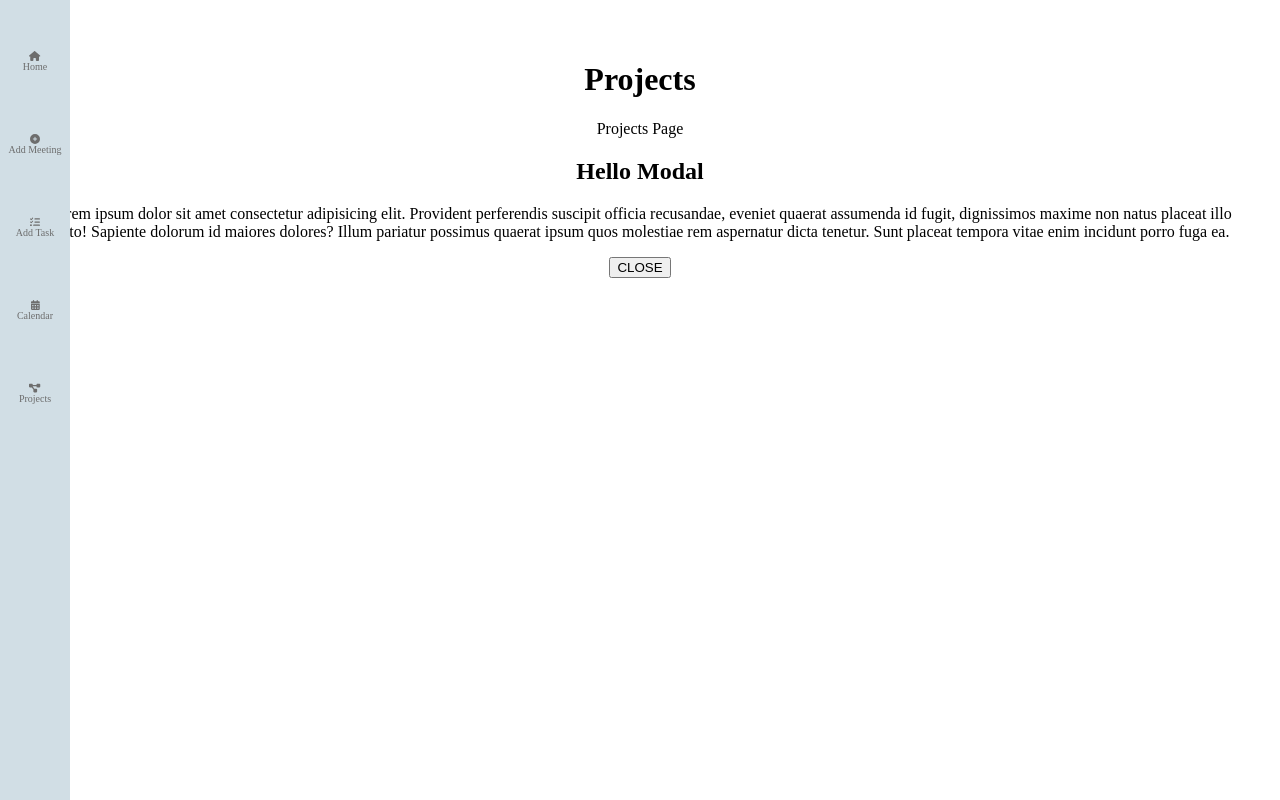
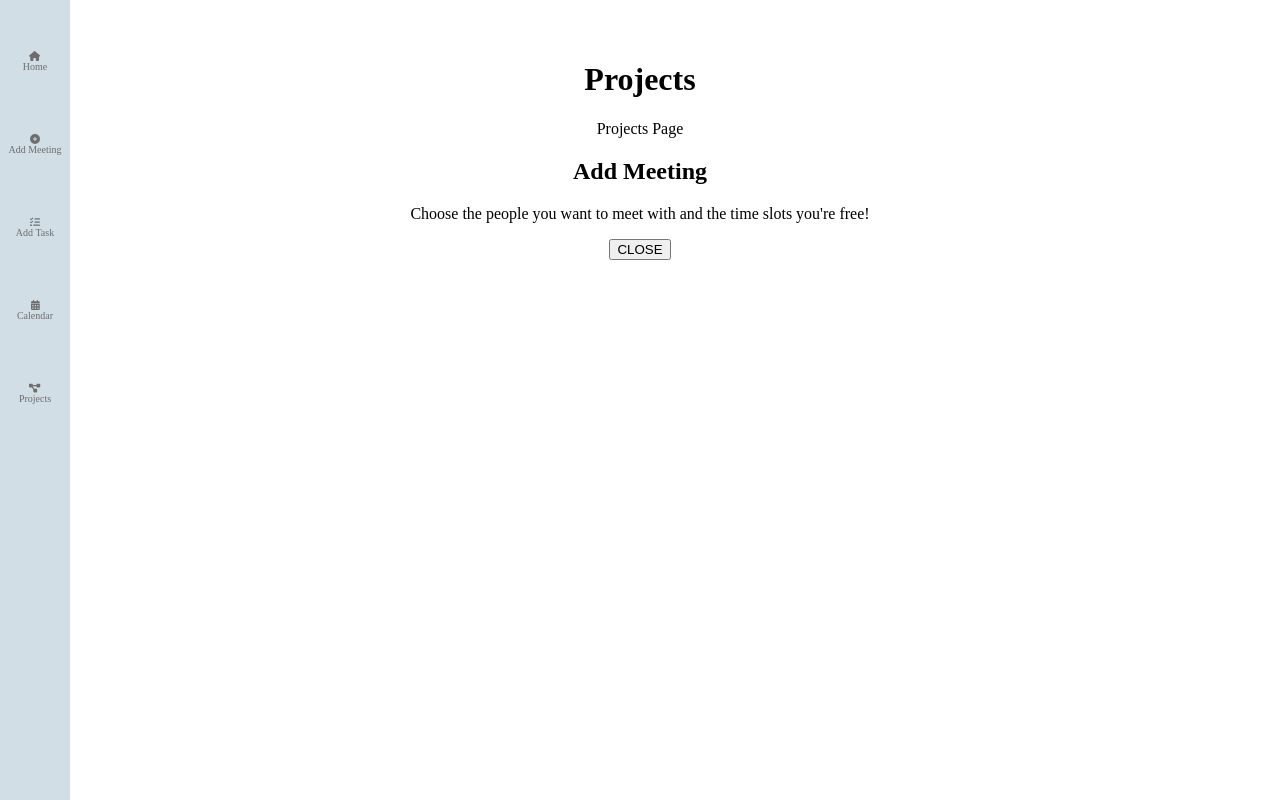
Before and after one commit to kimberlytmq/hackforgood, a React (Vite) app: page /projects in a window 1280 px wide. Both pictures are taken after a click on the element "Add Meeting". Built offline with nearby package versions, Linux system fonts and the light colour scheme.

Commit message:
Update Add Meeting popup.css

```diff
--- a/src/components/Popup/Popup.css
+++ b/src/components/Popup/Popup.css
@@ -1,47 +1,40 @@
 body.active-popup {
     overflow-y: hidden;
- }
+}
 
-
- .btn-popup {
-    padding: 10px 20px;
-    display: block;
-    margin: 100px auto 0;
-    font-size: 18px;
- }
-
-
- .popup, .overlay {
+.popup, .overlay {
     width: 100vw;
     height: 100vh;
     top: 0;
     left: 0;
-    right: 0;
-    bottom: 0;
     position: fixed;
- }
+    display: flex;
+    justify-content: center;
+    align-items: center;
+}
 
+.overlay {
+    background: rgba(49, 49, 49, 0.8);
+}
 
- .overlay {
-    background: rgba(49,49,49,0.8);
- }
- .popup-content {
+.popup .popup-content { /* More specific selector */
     position: absolute;
-    top: 50%; /* Center vertically */
-    left: 50%; /* Center horizontally */
-    transform: translate(-50%, -50%); /* Offset by half its own width and height */
-    background: #f1f1f1;
-    padding: 20px 40px;
+    top: 50%;
+    left: 50%;
+    transform: translate(-50%, -50%);
+    background: blue; /* Blue background */
+    padding: 20px;
     border-radius: 8px;
-    max-width: 500px; /* Max width to avoid too large a popup */
-    min-width: 300px; /* Min width to ensure it doesn't shrink too small */
-    z-index: 1000; /* Popup content appears above the overlay */
- }
+    max-width: 500px;
+    min-width: 300px;
+    z-index: 1000;
+    border: 3px solid black; /* Make the border more visible */
+    box-sizing: border-box;
+}
 
-
- .close-popup {
+.close-popup {
     position: absolute;
     top: 10px;
     right: 10px;
     padding: 5px 7px;
- }
+}
--- a/src/components/Popup/Popup.jsx
+++ b/src/components/Popup/Popup.jsx
@@ -8,14 +8,9 @@ function Popup({ setIsPopupOpen }) {
     <div className="popup">
       <div onClick={handleClose} className="overlay"></div>
       <div className="popup-content">
-        <h2>Hello Modal</h2>
+        <h2>Add Meeting</h2>
         <p>
-          Lorem ipsum dolor sit amet consectetur adipisicing elit. Provident
-          perferendis suscipit officia recusandae, eveniet quaerat assumenda id
-          fugit, dignissimos maxime non natus placeat illo iusto! Sapiente
-          dolorum id maiores dolores? Illum pariatur possimus quaerat ipsum
-          quos molestiae rem aspernatur dicta tenetur. Sunt placeat tempora
-          vitae enim incidunt porro fuga ea.
+          Choose the people you want to meet with and the time slots you're free!
         </p>
         <button className="close-popup" onClick={handleClose}>
           CLOSE
```
